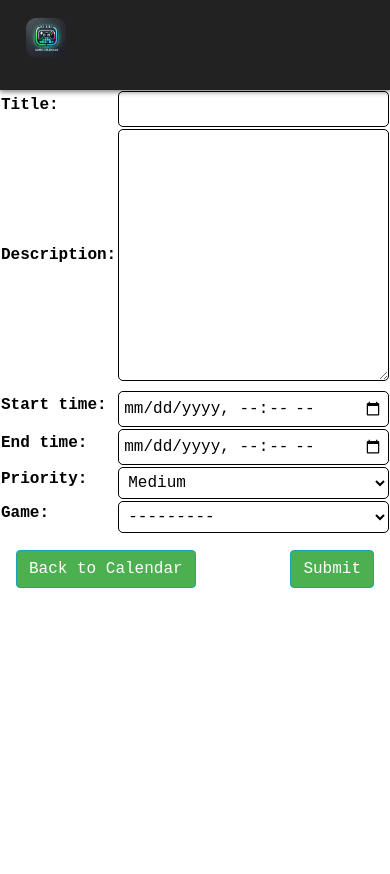
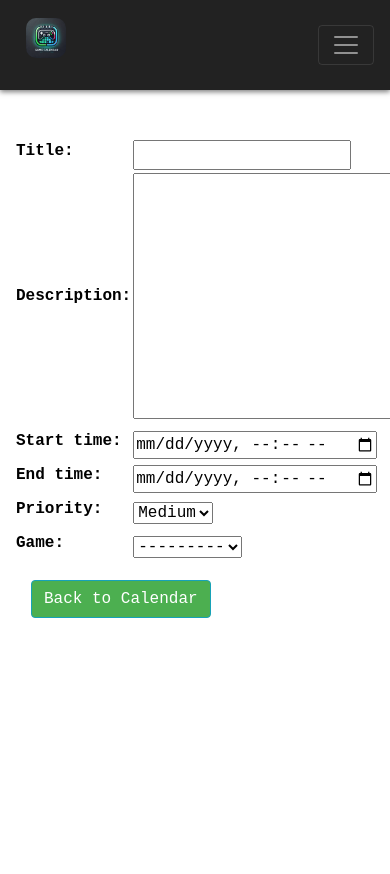
Before and after one commit to UCCS-CS4300-5300/Group2-fall2024, a Django app: page /event/new/ in a window 390 px wide; the page is wider, and only the part inside the window is pictured. Shown: the top 874 px of that part. Run offline with Django 4.2, Linux system fonts and the light colour scheme; data that the repository does not hold is empty; some libraries are stand-ins or nearby versions.

Commit message:
fixed responsivness, minor html bug fixes on event create/view

```diff
--- a/project/home/templates/base_template.html
+++ b/project/home/templates/base_template.html
@@ -21,7 +21,7 @@
 
     <!-- including common navbar file on index page  -->
     <!-- Updated navigation for responsiveness w/ better view -->
-    <nav class="nav navbar navbar-expand-lg sticky-top" >
+    <nav class="nav navbar navbar-expand-lg navbar-dark sticky-top" >
         <div class="container-fluid">
             <!-- logo -->
             <img src="{% static 'images/game-logo.png' %}" alt="GamePlan Logo" class="logo">
--- a/project/home/templates/event.html
+++ b/project/home/templates/event.html
@@ -23,9 +23,9 @@ New Event
     {% endfor %}
 {% endif %}
 
-<form method="post">
+<form class="container mt-5" method="post">
   {% csrf_token %}
-  <table class="form form-table">
+  <table class="form-table">
     {{ form }}
     <tr><td colspan="2">
       <div class="clearfix">
--- a/project/home/templates/event_detail.html
+++ b/project/home/templates/event_detail.html
@@ -1,6 +1,5 @@
 {% extends "base_template.html" %}
 
-{% block content %}
 <head>
     {% load static %}  <!-- Load the static tag library -->
 
@@ -9,6 +8,9 @@
 
     {% block title %}Event Details{% endblock %}
 </head>
+
+{% block content %}
+
 
 <body>
 
```
Also changed, not shown: project/home/templates/registration/login.html (+8 -6 lines).
